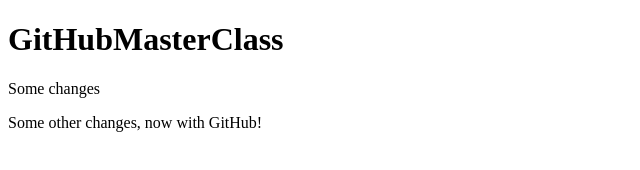
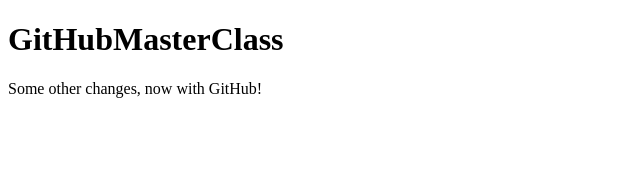
Before and after one commit to hecubah/github_mc, a plain HTML site: page index.html in a window 1280 px wide. Shown: the whole page, without its empty margins (0-640 px from the left). Drawn offline with Linux system fonts and the light colour scheme.

Commit message:
screwing up code

```diff
--- a/index.html
+++ b/index.html
@@ -1,9 +1,6 @@
 <!DOCTYPE html>
 <html>
 <h1>GitHubMasterClass</h1>
-<div>
-  <p>Some changes</p>
-</div>
 <div>
   <p>Some other changes, now with GitHub!</p>
 </div>
```
